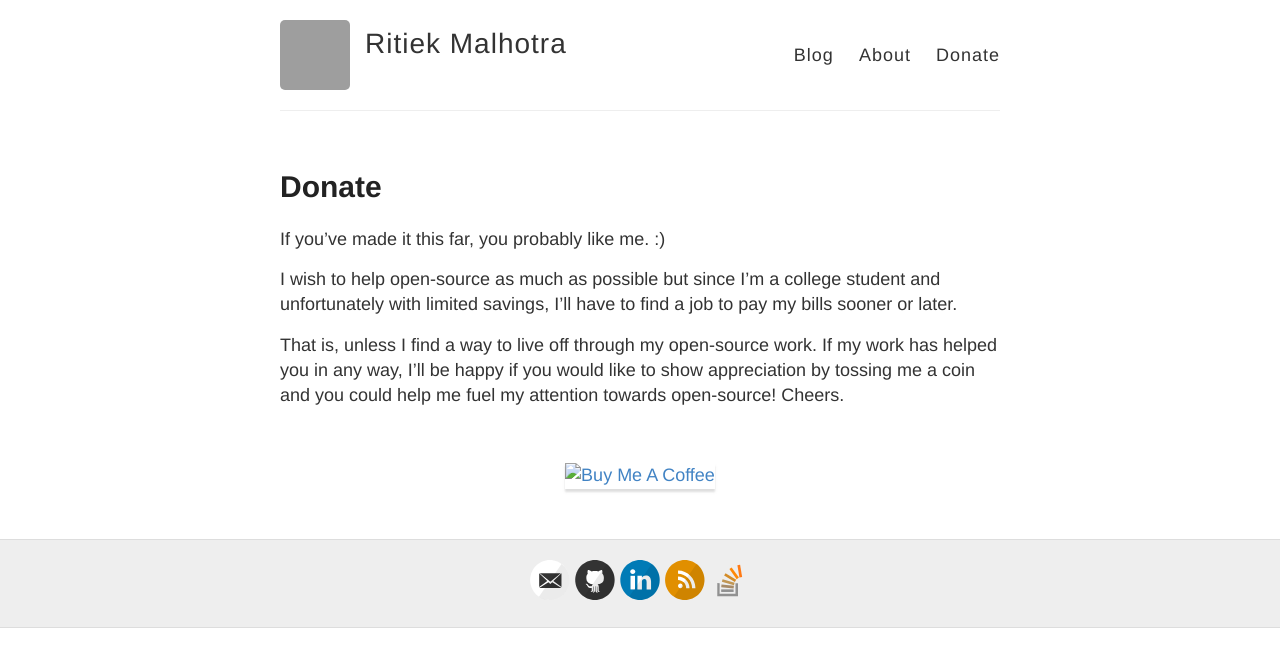
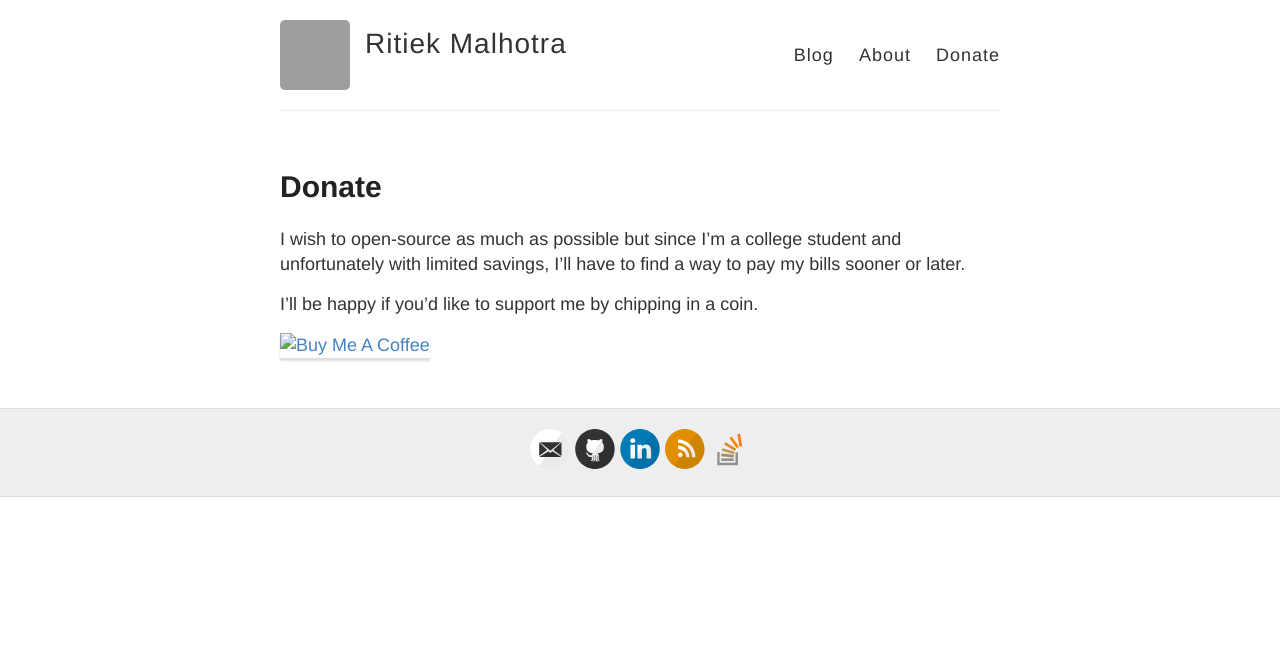
Before and after one commit to ritiek/ritiek.github.io, a Jekyll site: the page built from donate.md, in a window 1280 px wide. Shown: the top 667 px of the page. Built offline with Jekyll 4.4.1, drawn with Linux system fonts in a browser that asks for light colours; grey boxes are pictures that could not be loaded.

Commit message:
Update message

```diff
--- a/donate.md
+++ b/donate.md
@@ -4,18 +4,9 @@ title: Donate
 permalink: /donate/
 ---
 
-If you've made it this far, you probably like me. :)
+I wish to open-source as much as possible but since I'm a college student and unfortunately
+with limited savings, I'll have to find a way to pay my bills sooner or later.
 
-I wish to help open-source as much as possible but since I'm a college student and unfortunately
-with limited savings, I'll have to find a job to pay my bills sooner or later.
+I'll be happy if you'd like to support me by chipping in a coin.
 
-That is, unless I find a way to live off through my open-source work. If my work has helped you
-in any way, I'll be happy if you would like to show appreciation by tossing me a coin and you could
-help me fuel my attention towards open-source! Cheers.
-
-<br>
-<div style="text-align:center">
-<p>
 <a href="https://www.buymeacoffee.com/ritiek" target="_blank"><img src="https://www.buymeacoffee.com/assets/img/custom_images/orange_img.png" alt="Buy Me A Coffee" style="height: 35 !important;width: 150 !important;box-shadow: 0px 3px 2px 0px rgba(190, 190, 190, 0.5) !important;-webkit-box-shadow: 0px 3px 2px 0px rgba(190, 190, 190, 0.5) !important;" ></a>
-</p>
-</div>
```
